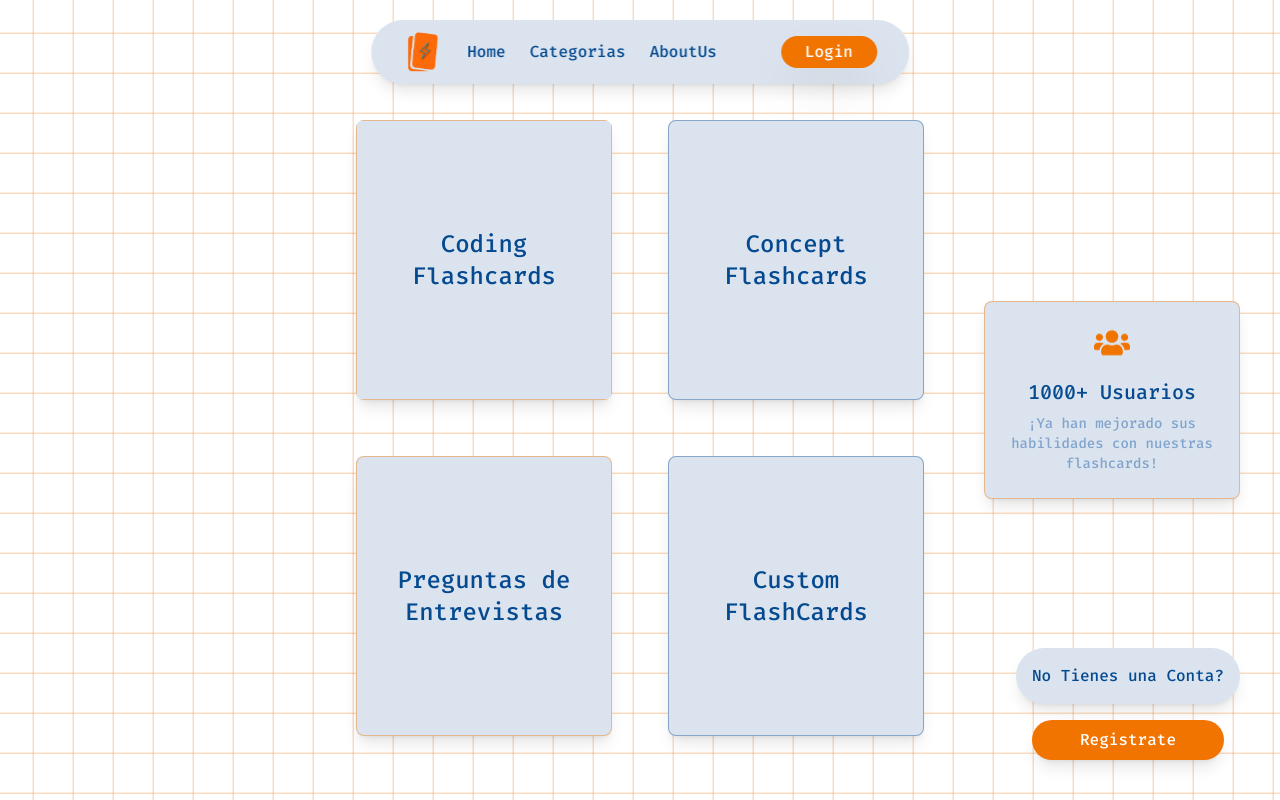
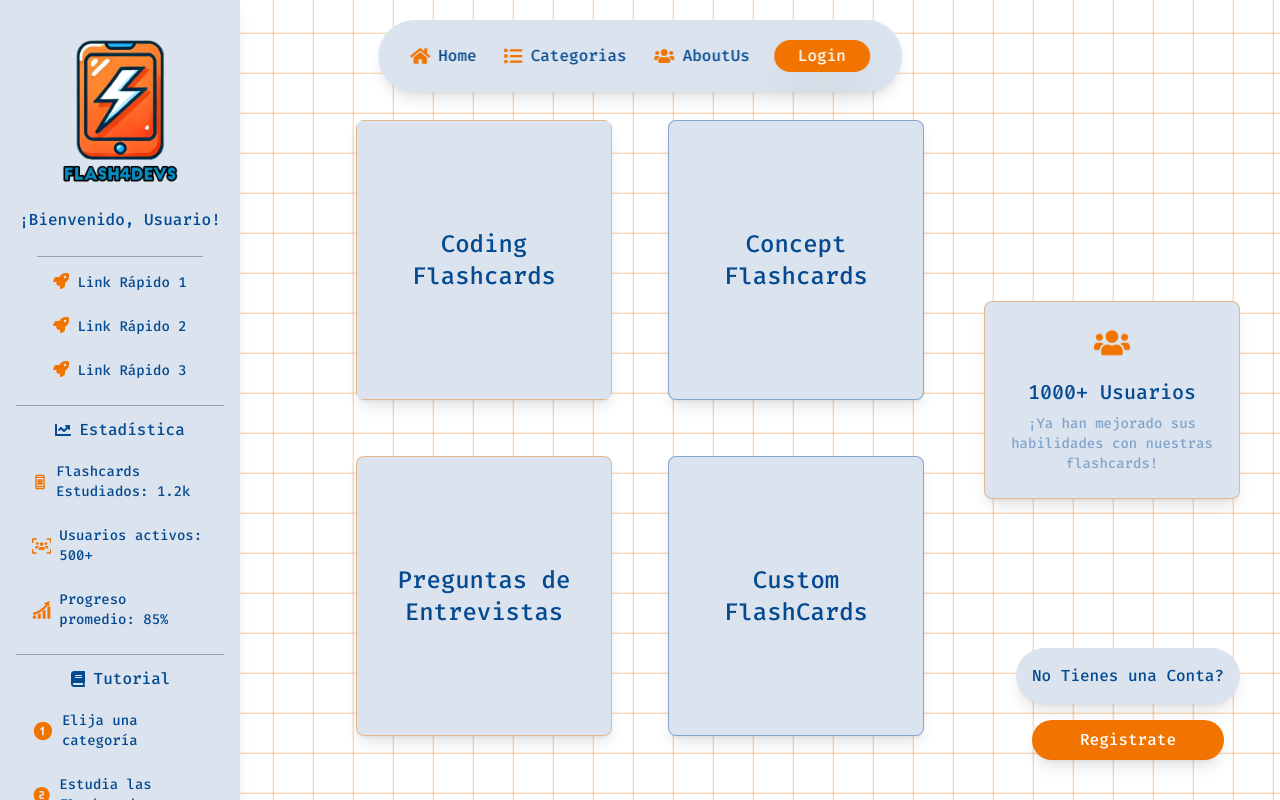
Before and after one commit to iZergiodev/Front-Flash4Devs, a React (Vite) app: page / in a window 1280 px wide. Built offline with nearby package versions, Linux system fonts and the light colour scheme.

Commit message:
Creada SideBar, cambiado Navbar, favicon y adicionado logo

```diff
--- a/Home.jsx
+++ b/Home.jsx
@@ -1,6 +1,7 @@
 import Squares from "./src/components/effectcomponents/Squares";
 import { Navbar } from "./src/components/Navbar";
 import { MenuRight } from "./src/components/MenuRight";
+import { SideBar } from "./src/components/SideBar";
 import AnimatedContent from "./src/components/effectcomponents/AnimatedContent";
 import { useUserStore } from "./src/store/userStore";
 import { motion } from "framer-motion";
@@ -43,6 +44,7 @@ export const Home = () => {
           )}
 
           <Navbar />
+          <SideBar />
         </AnimatedContent>
         <motion.div
           className="fixed right-10 top-1/2 transform -translate-y-1/2 w-64 p-6 bg-card rounded-lg shadow-lg border-1 border-accent/40 z-30"
@@ -50,7 +52,12 @@ export const Home = () => {
           animate={{ opacity: 1, x: 0 }}
           transition={{ duration: 0.8 }}
         >
-          <div className="text-center">
+          <motion.div
+            className="text-center"
+            whileHover={{ scale: 1.1 }}
+            whileTap={{ scale: 0.9 }}
+            r
+          >
             <FaUsers className="text-4xl text-accent mx-auto mb-4 animate-bounce" />
             <h2 className="text-xl font-bold text-primary mb-2">
               1000+ Usuarios
@@ -58,8 +65,9 @@ export const Home = () => {
             <p className="text-sm text-muted">
               ¡Ya han mejorado sus habilidades con nuestras flashcards!
             </p>
-          </div>
+          </motion.div>
         </motion.div>
+
         <Squares
           speed={0.1}
           squareSize={40}
@@ -67,7 +75,6 @@ export const Home = () => {
           borderColor="rgba(241, 115, 0, 0.2)"
           hoverFillColor="#81A4CD"
         />
-
         <div className="absolute inset-0 flex items-center justify-center p-4 z-10 sm:mt-0 mt-30 pointer-events-none">
           <div className="flex flex-wrap gap-14 w-[700px] h-[600px] max-w-4xl justify-center mt-10">
             <Link to="/eligecategoria/coding">
--- a/index.html
+++ b/index.html
@@ -2,7 +2,7 @@
 <html lang="en">
   <head>
     <meta charset="UTF-8" />
-    <link rel="icon" href="/flash-favicon1.png" type="image/x-icon">
+    <link rel="icon" href="/favicon1.png" type="image/x-icon">
     <link rel="stylesheet" href="./src/index.css">
     <link href="https://fonts.googleapis.com/css2?family=Fira+Code:wght@400;700&display=swap" rel="stylesheet">
     <link rel="preconnect" href="https://fonts.googleapis.com">
--- a/src/components/Navbar.jsx
+++ b/src/components/Navbar.jsx
@@ -1,24 +1,32 @@
 import { Link } from "react-router";
 import { useUserStore } from "../store/userStore";
+import { FaHome, FaList, FaUsers } from 'react-icons/fa'
 
 const listItems = [
-  { name: "Home", path: "/" },
-  { name: "Categorias", path: "/categorias" },
-  { name: "AboutUs", path: "/auth/about-us" },
+  { name: "Home", path: "/", icon: <FaHome size={20} color="#f17300" /> },
+  {
+    name: "Categorias",
+    path: "/categorias",
+    icon: <FaList size={18} color="#f17300" />,
+  },
+  {
+    name: "AboutUs",
+    path: "/auth/about-us",
+    icon: <FaUsers size={20} color="#f17300" />,
+  },
 ];
 
 export const Navbar = () => {
   const { isLogged } = useUserStore();
   return (
     <>
-      <div className="fixed bg-card flex justify-between items-center gap-16 py-3 px-8 left-1/2 translate-x-[-50%] top-[20px] rounded-full backdrop-blur-md text-text shadow-lg z-10 font-semibold">
-        <ul className="flex items-center gap-6 font-bold">
-          <div className="flex items-center gap-1 ">
-            <img src="/flash-favicon1.png" alt="Logo" className="w-10" />
-          </div>
+      <div className="fixed bg-card flex justify-between items-center gap-6 py-5 px-8 left-1/2 translate-x-[-50%] top-[20px] rounded-full backdrop-blur-md text-text shadow-lg z-10 font-semibold">
+        <ul className="flex items-center gap-7 font-bold">
+
           {listItems.map((item) => (
-            <li className="relative group cursor-pointer" key={item.name}>
-              <Link to={item.path}>
+            <li className="relative group cursor-pointer text-md" key={item.name}>
+              <Link to={item.path} className='flex items-center gap-2'>
+                {item.icon}
                 {item.name}
                 <span className="absolute left-0 bottom-[-5px] w-0 h-1 rounded-xl bg-gradient-to-r from-card to-muted transition-all duration-300 group-hover:w-full"></span>
               </Link>
--- /dev/null
+++ b/src/components/SideBar.jsx
@@ -0,0 +1,125 @@
+import { motion } from "framer-motion";
+import { Link } from "react-router";
+import { FaRocket, FaChartLine, FaBook } from "react-icons/fa";
+import { FaUsersViewfinder } from "react-icons/fa6";
+import { MdOutlineBookOnline } from "react-icons/md";
+import { GiProgression } from "react-icons/gi";
+import {
+  TbCircleNumber1Filled,
+  TbCircleNumber2Filled,
+  TbCircleNumber3Filled,
+} from "react-icons/tb";
+
+export const SideBar = () => {
+  return (
+    <motion.div
+      className="fixed left-0 top-0 h-screen w-60 bg-card shadow-lg flex flex-col items-center p-4 z-20 pt-0"
+      initial={{ x: -100, opacity: 0 }}
+      animate={{ x: 0, opacity: 1 }}
+      transition={{ duration: 0.5 }}
+    >
+      <motion.img
+        src="/Logo.png"
+        alt="Logo"
+        className="w-50 h-50 rounded-full mb-2"
+        whileHover={{ scale: 1.1 }}
+        whileTap={{ scale: 0.9 }}
+      />
+
+      <h3 className="text-md font-bold text-text mb-4">
+        ¡Bienvenido, Usuario!
+      </h3>
+
+      <div className=" my-1"></div>
+
+      <div className="space-y-2 border-t border-gray-400 p-2">
+        <Link
+          to="/quick-link-1"
+          className="flex items-center p-2 text-text hover:bg-secondary transition-colors hover:text-white duration-200 focus:outline-none focus:ring-2 focus:ring-primary rounded-lg"
+        >
+          <motion.a
+            className="flex"
+            whileHover={{ scale: 1.1 }}
+            whileTap={{ scale: 0.9 }}
+          >
+            <FaRocket className="mr-2 text-accent hover:text-white" />
+            <p className="text-sm">Link Rápido 1</p>
+          </motion.a>
+        </Link>
+
+        <Link
+          to="/quick-link-2"
+          className="flex items-center p-2 text-text hover:bg-secondary transition-colors hover:text-white duration-200 focus:outline-none focus:ring-2 focus:ring-primary rounded-lg"
+        >
+          <motion.a
+            className="flex"
+            whileHover={{ scale: 1.1 }}
+            whileTap={{ scale: 0.9 }}
+          >
+            <FaRocket className="mr-2 text-accent" />
+            <p className="text-sm">Link Rápido 2</p>
+          </motion.a>
+        </Link>
+
+        <Link
+          to="/quick-link-3"
+          className="flex items-center p-2 text-text hover:bg-secondary transition-colors hover:text-white duration-200 focus:outline-none focus:ring-2 focus:ring-primary rounded-lg"
+        >
+          <motion.a
+            className="flex"
+            whileHover={{ scale: 1.1 }}
+            whileTap={{ scale: 0.9 }}
+          >
+            <FaRocket className="mr-2 text-accent" />
+            <p className="text-sm">Link Rápido 3</p>
+          </motion.a>
+        </Link>
+      </div>
+
+      <div className=" my-1"></div>
+
+      <div className="space-y-2 border-t border-gray-400 p-2 flex flex-col items-center">
+        <h3 className="flex items-center p-1 text-text font-bold">
+          <FaChartLine className="mr-2" />
+          Estadística
+        </h3>
+
+        <p className="p-2 text-text flex items-center text-sm">
+          <MdOutlineBookOnline className="mr-2 text-2xl text-accent" />
+          Flashcards Estudiados: 1.2k
+        </p>
+
+        <p className="p-2 text-text flex items-center text-sm">
+          <FaUsersViewfinder className="mr-2 text-2xl text-accent" /> Usuarios
+          activos: 500+
+        </p>
+
+        <p className="p-2 text-text flex items-center text-sm">
+          <GiProgression className="mr-2 text-2xl text-accent" /> Progreso
+          promedio: 85%
+        </p>
+      </div>
+
+      <div className=" my-1"></div>
+
+      <div className="space-y-2 border-t border-gray-400 p-2 flex flex-col items-center">
+        <h3 className="flex items-center p-1 text-text font-semibold">
+          <FaBook className="mr-2" />
+          Tutorial
+        </h3>
+        <p className="p-2 text-text flex items-center text-sm">
+          <TbCircleNumber1Filled className="mr-2 text-2xl text-accent" />
+          Elija una categoría
+        </p>
+        <p className="p-2 text-text flex items-center text-sm">
+          <TbCircleNumber2Filled className="mr-2 text-2xl text-accent" />
+          Estudia las Flashcards
+        </p>
+        <p className="p-2 text-text flex items-center text-sm">
+          <TbCircleNumber3Filled className="mr-2 text-3xl text-accent" />
+          Seguimiento de su progreso
+        </p>
+      </div>
+    </motion.div>
+  );
+};
```
Also changed, not shown: public/Logo.png (added), public/favicon1.png (added).
